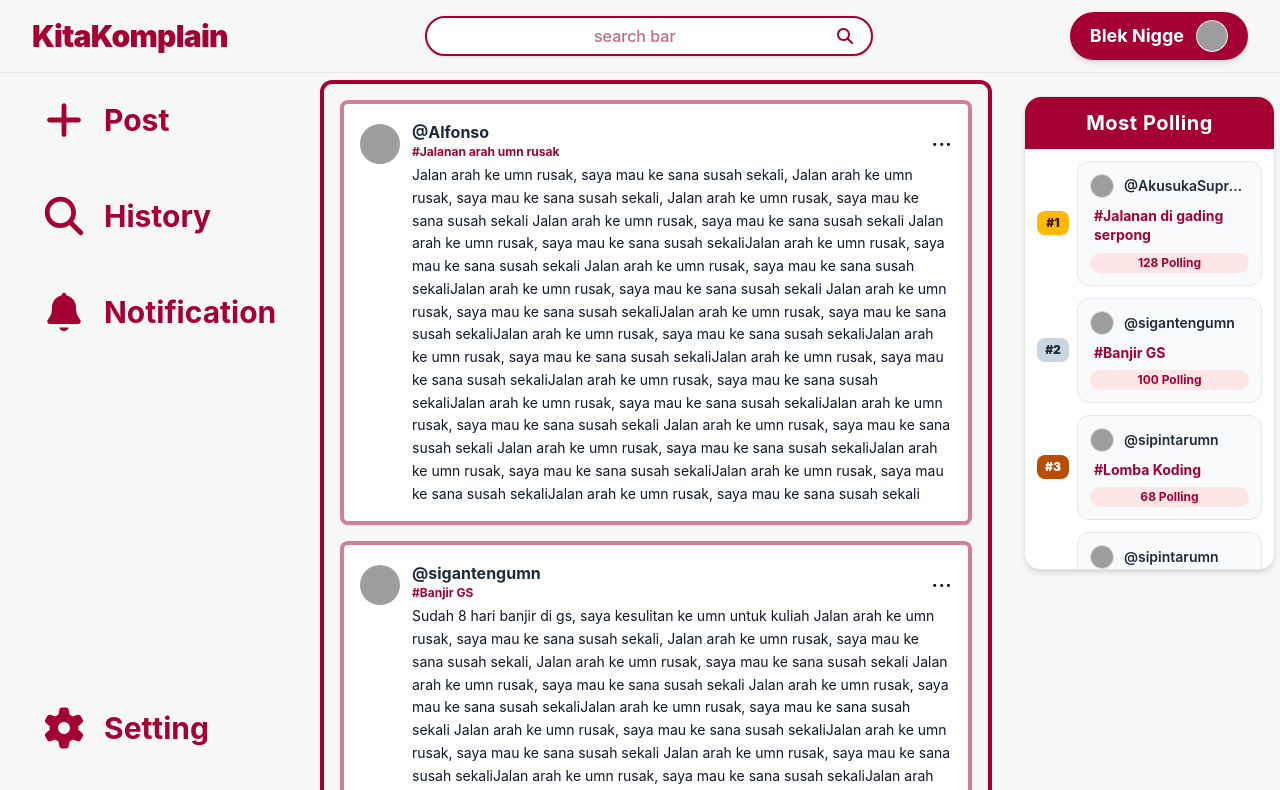
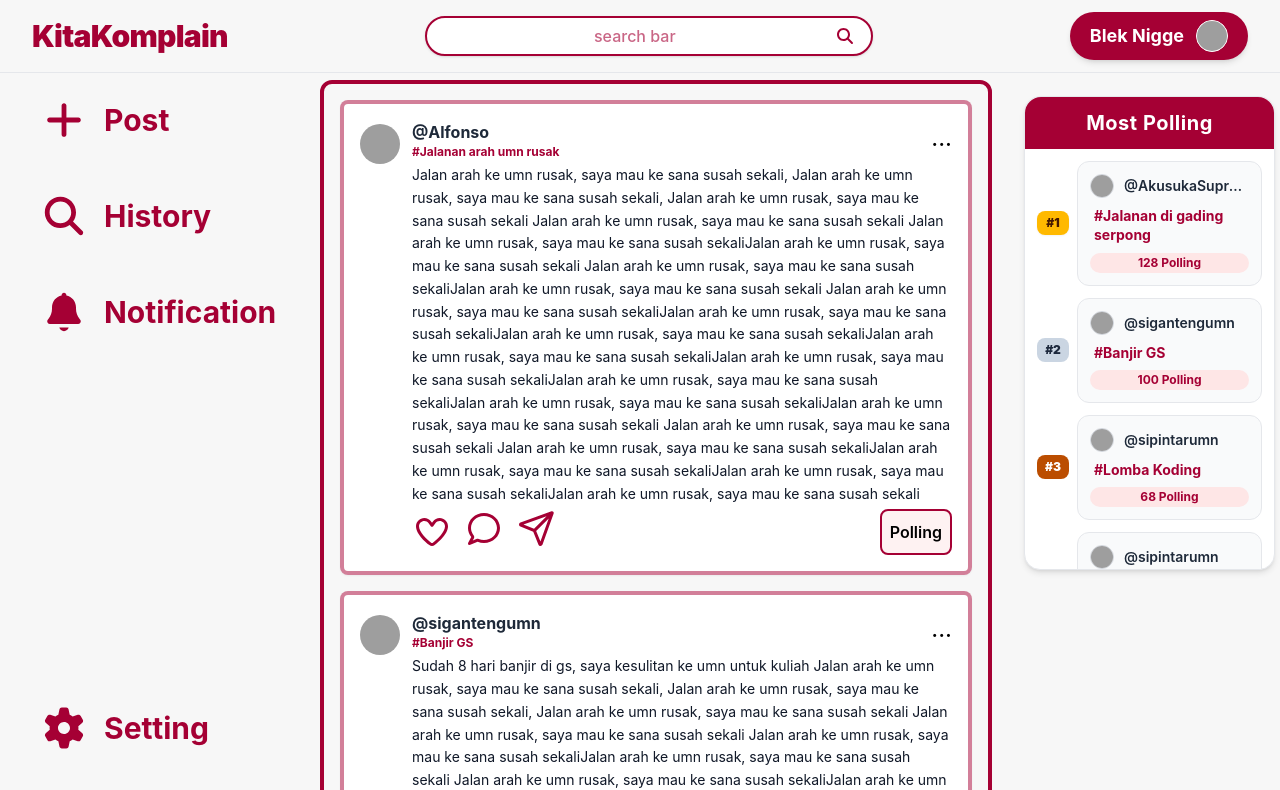
Before and after one commit to Carmeloanthony1/KitaKomplain-PNJ-Web-Development-Competition-, a React (Vite) app: page / in a window 1280 px wide. Shown: the top 790 px of the page. Built offline with nearby package versions, Linux system fonts and the light colour scheme; grey boxes are pictures that could not be loaded.

Commit message:
add: menambahkan icon dan tombol polling

```diff
--- a/src/components/Post.jsx
+++ b/src/components/Post.jsx
@@ -24,6 +24,20 @@ export default function Post(){
                 <button className="text-2xl mb-1 cursor-pointer">...</button>
               </div>
               <p className="text-gray-900 text-sm leading-relaxed break-words">{item.content}</p>
+              <div className="flex justify-between gap-2">
+                <div className="flex flex-row gap-3">
+                  <svg className= "w-10 h-10n fill-[#a50034] cursor-pointer" xmlns="http://www.w3.org/2000/svg" viewBox="0 0 640 640">
+                    <path d="M442.9 144C415.6 144 389.9 157.1 373.9 179.2L339.5 226.8C335 233 327.8 236.7 320.1 236.7C312.4 236.7 305.2 233 300.7 226.8L266.3 179.2C250.3 157.1 224.6 144 197.3 144C150.3 144 112.2 182.1 112.2 229.1C112.2 279 144.2 327.5 180.3 371.4C221.4 421.4 271.7 465.4 306.2 491.7C309.4 494.1 314.1 495.9 320.2 495.9C326.3 495.9 331 494.1 334.2 491.7C368.7 465.4 419 421.3 460.1 371.4C496.3 327.5 528.2 279 528.2 229.1C528.2 182.1 490.1 144 443.1 144zM335 151.1C360 116.5 400.2 96 442.9 96C516.4 96 576 155.6 576 229.1C576 297.7 533.1 358 496.9 401.9C452.8 455.5 399.6 502 363.1 529.8C350.8 539.2 335.6 543.9 320 543.9C304.4 543.9 289.2 539.2 276.9 529.8C240.4 502 187.2 455.5 143.1 402C106.9 358.1 64 297.7 64 229.1C64 155.6 123.6 96 197.1 96C239.8 96 280 116.5 305 151.1L320 171.8L335 151.1z"/>
+                  </svg>
+                  <svg className= "w-10 h-10 fill-[#a50034] cursor-pointer" xmlns="http://www.w3.org/2000/svg" viewBox="0 0 640 640">
+                    <path d="M115.9 448.9C83.3 408.6 64 358.4 64 304C64 171.5 178.6 64 320 64C461.4 64 576 171.5 576 304C576 436.5 461.4 544 320 544C283.5 544 248.8 536.8 217.4 524L101 573.9C97.3 575.5 93.5 576 89.5 576C75.4 576 64 564.6 64 550.5C64 546.2 65.1 542 67.1 538.3L115.9 448.9zM153.2 418.7C165.4 433.8 167.3 454.8 158 471.9L140 505L198.5 479.9C210.3 474.8 223.7 474.7 235.6 479.6C261.3 490.1 289.8 496 319.9 496C437.7 496 527.9 407.2 527.9 304C527.9 200.8 437.8 112 320 112C202.2 112 112 200.8 112 304C112 346.8 127.1 386.4 153.2 418.7z"/>
+                  </svg>
+                  <svg className= "w-10 h-10 fill-[#a50034] cursor-pointer" xmlns="http://www.w3.org/2000/svg" viewBox="0 0 640 640">
+                    <path d="M322.5 351.7L523.4 150.9L391 520.3L322.5 351.7zM489.4 117L288.6 317.8L120 249.3L489.4 117zM70.1 280.8L275.9 364.4L359.5 570.2C364.8 583.3 377.6 591.9 391.8 591.9C406.5 591.9 419.6 582.7 424.6 568.8L602.6 72C606.1 62.2 603.6 51.4 596.3 44C589 36.6 578.1 34.2 568.3 37.7L71.4 215.7C57.5 220.7 48.3 233.8 48.3 248.5C48.3 262.7 56.9 275.5 70 280.8z"/>
+                  </svg>
+                </div>
+                <button className="bg-red-50 p-2 leading-relaxed rounded-lg border-2 border-[#a50034] font-semibold cursor-pointer">Polling</button>
+              </div>
             </div>
           </div>
 
```
